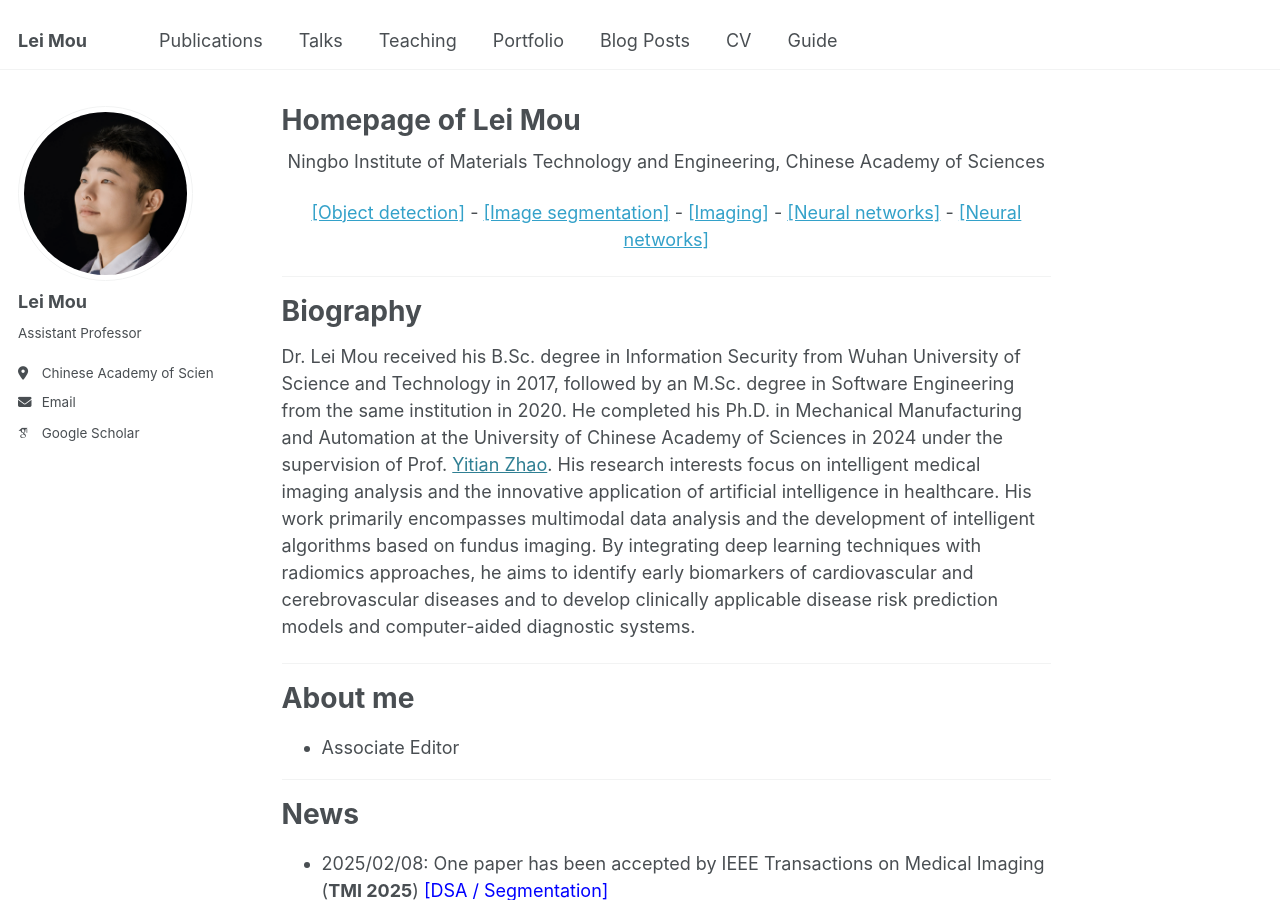
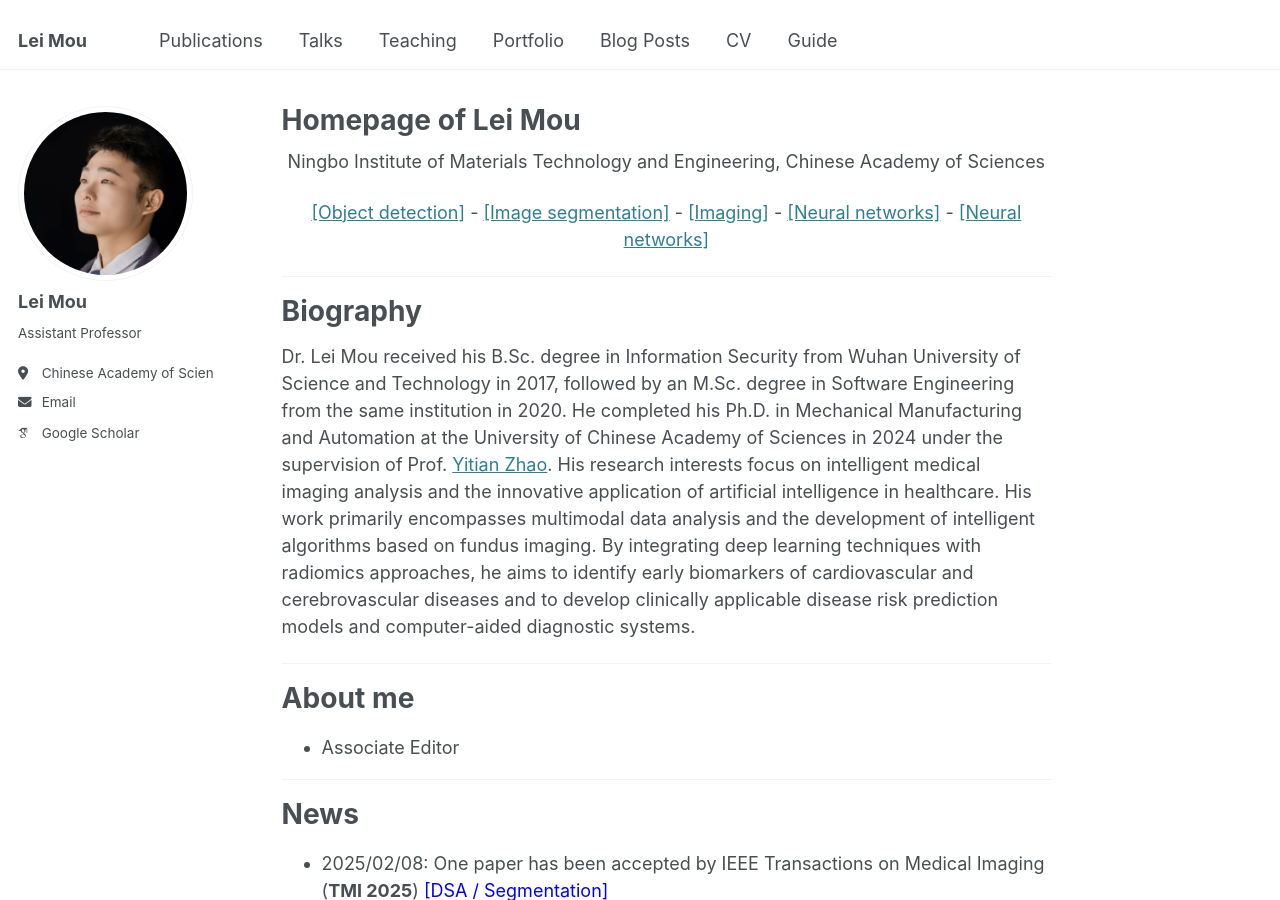
Before and after one commit to iBrain-007/iBrain-007.github.io, a Jekyll site: the page built from _pages/about.md, in a window 1280 px wide and 900 px high. Built offline with Jekyll 4.4.1, drawn with Linux system fonts in a browser that asks for light colours; some web fonts are replaced.

Commit message:
Update about.md

```diff
--- a/_pages/about.md
+++ b/_pages/about.md
@@ -10,15 +10,15 @@
 <p align="center"> Ningbo Institute of Materials Technology and Engineering, Chinese Academy of Sciences
 </p>
 <p align="center">
-    <a style="color:#33A1C9;">[Object detection]</a>
+    <a>[Object detection]</a>
     -
-    <a style="color:#33A1C9;">[Image segmentation]</a>
+    <a>[Image segmentation]</a>
     -
-    <a style="color:#33A1C9;">[Imaging]</a>
+    <a>[Imaging]</a>
     -
-    <a style="color:#33A1C9;">[Neural networks]</a>
+    <a>[Neural networks]</a>
     -
-    <a style="color:#33A1C9;">[Neural networks]</a>
+    <a>[Neural networks]</a>
 </p>
 
 ---
```
